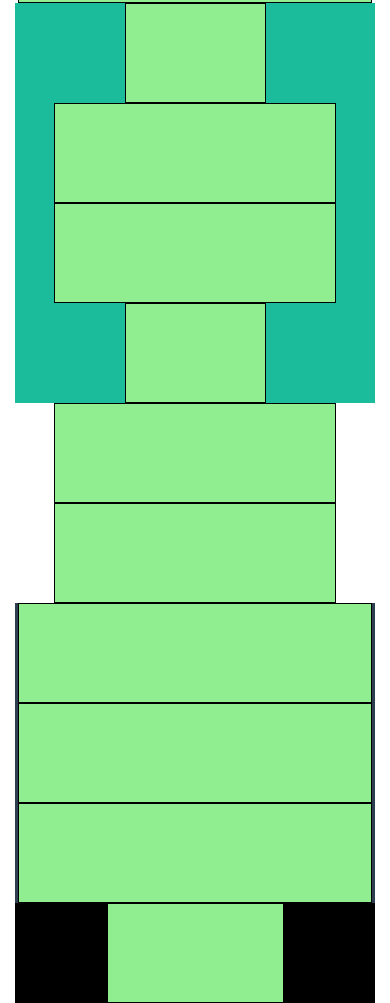
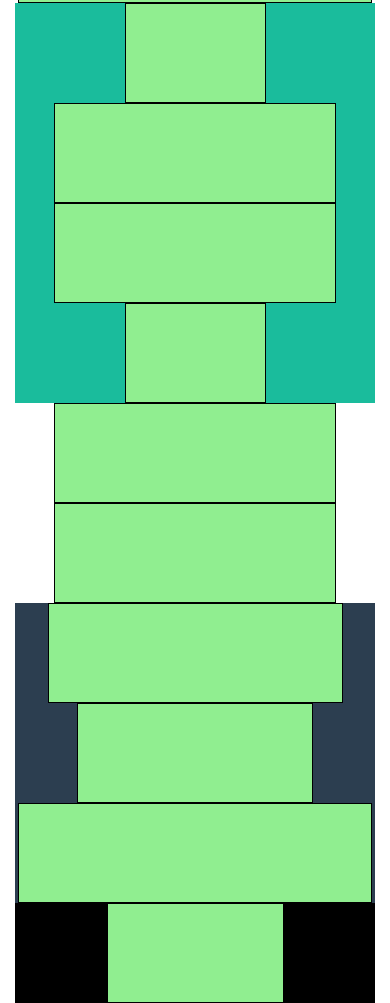
Before and after one commit to marcopolello/html-css-bootstrap-freelancer, a plain HTML site: page index.html in a window 390 px wide. Shown: the part 897-1900 px from the top of the page. Drawn offline with nearby package versions, Linux system fonts and the light colour scheme.

Commit message:
template corretto

```diff
--- a/index.html
+++ b/index.html
@@ -164,11 +164,11 @@
 
             <div class="row">
 
-              <div class="col-xs-12	col-md-4 col-lg-4">
+              <div class="col-xs-10 col-xs-offset-1	col-md-4 col-md-offset-0 col-lg-4">
 
               </div>
 
-              <div class="col-xs-12 col-md-4 col-lg-4">
+              <div class="col-xs-8 col-xs-offset-2 col-md-4 col-md-offset-0 col-lg-4">
 
               </div>
 
```
